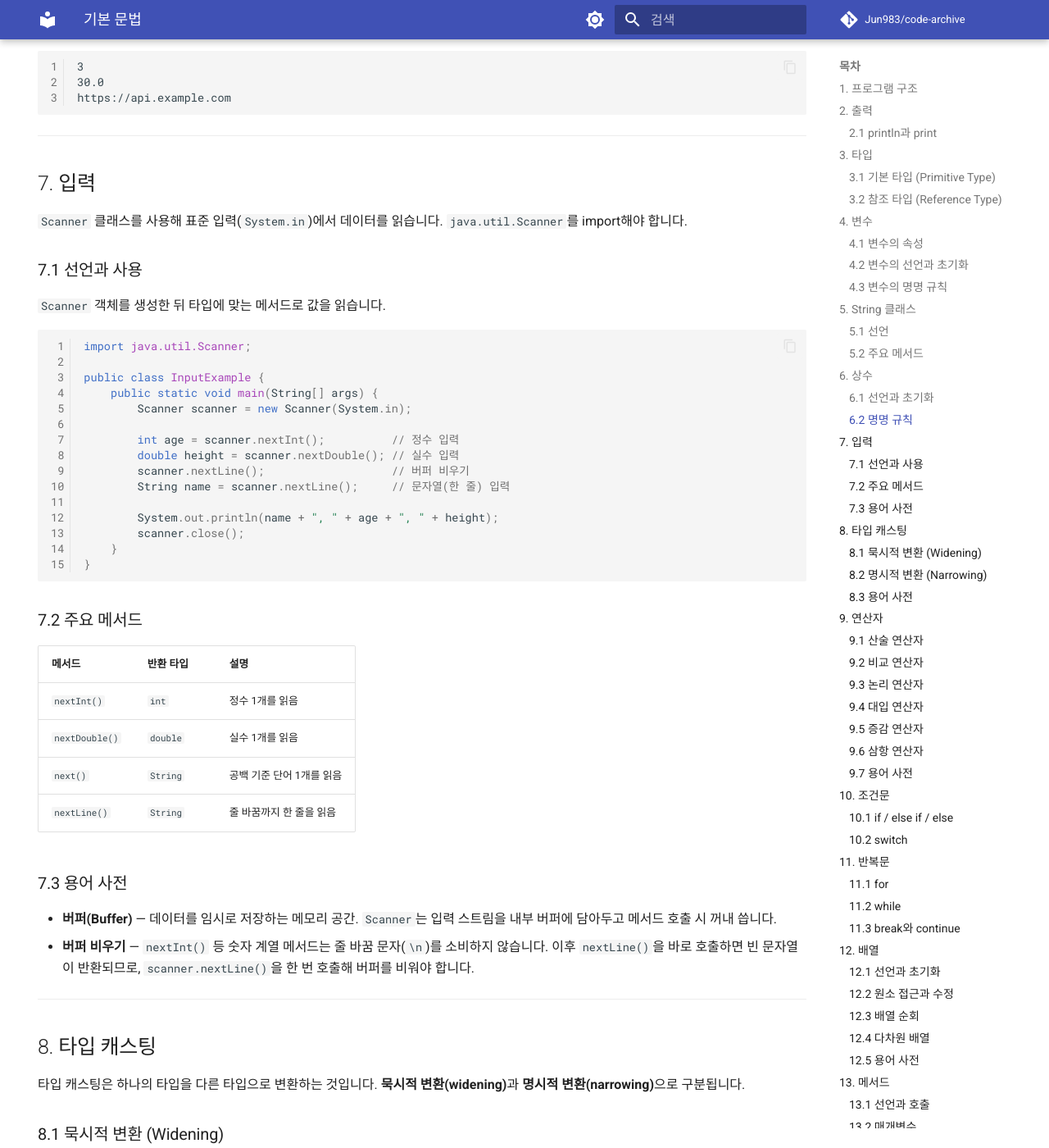
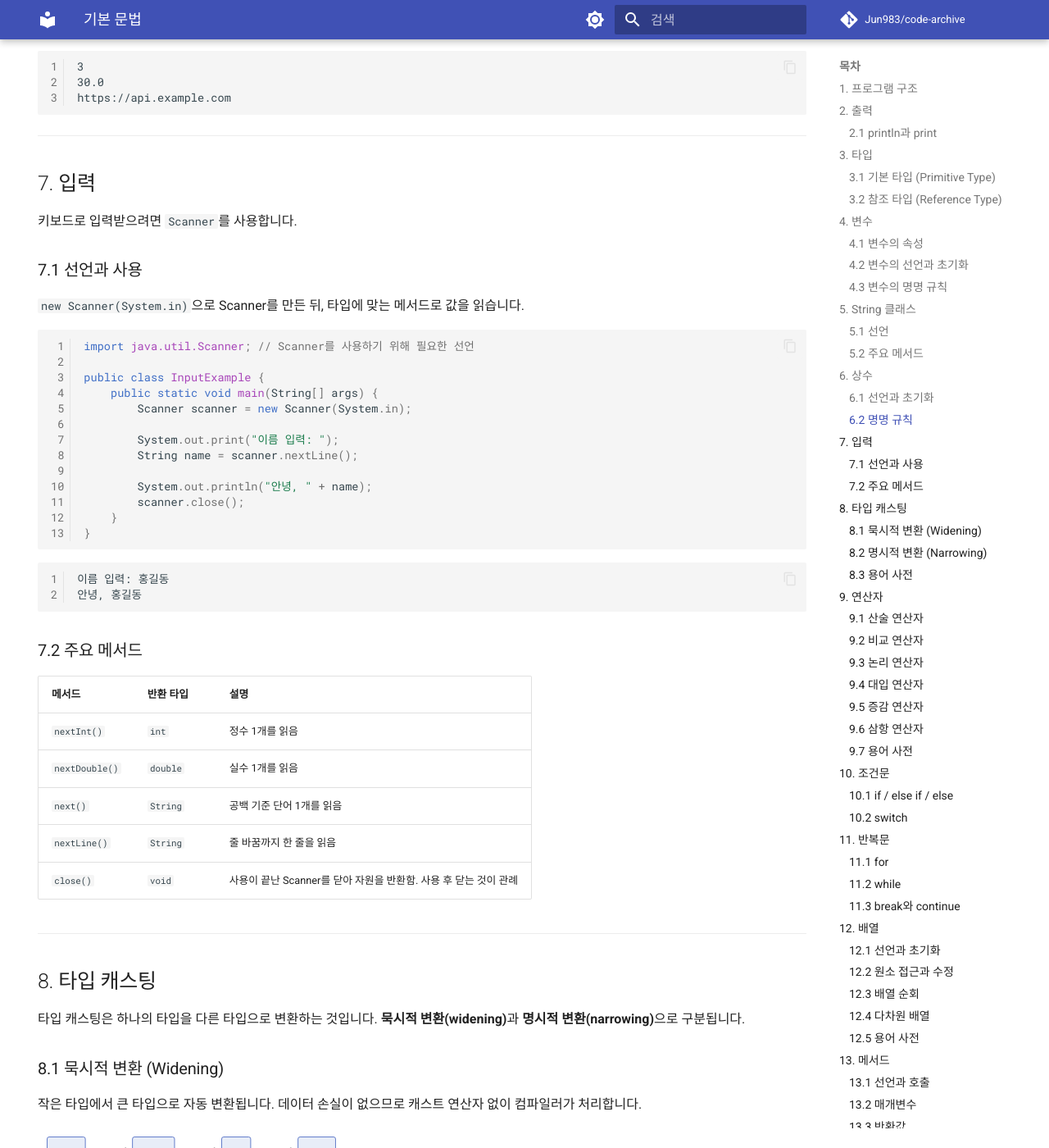
Before and after one commit to Jun983/code-archive, an MkDocs documentation site: the page built from docs/java/syntax.md, in a window 1280 px wide and 1400 px high, scrolled down 6399 px. Shown: the whole window at 82% size. Built offline with MkDocs 1.6.1 and Material for MkDocs 9.7.7, drawn with Linux system fonts in a browser that asks for light colours; comment, search, counter and statistics services are not loaded.

Commit message:
docs(java): 입력 섹션 초보자 친화성 개선
Co-Authored-By: Claude Sonnet 4.6 <noreply@anthropic.com>

````diff
--- a/docs/java/syntax.md
+++ b/docs/java/syntax.md
@@ -297,28 +297,31 @@ https://api.example.com
 
 ## 7. 입력
 
-`Scanner` 클래스를 사용해 표준 입력(`System.in`)에서 데이터를 읽습니다. `java.util.Scanner`를 import해야 합니다.
+키보드로 입력받으려면 `Scanner`를 사용합니다.
 
 ### 7.1 선언과 사용
 
-`Scanner` 객체를 생성한 뒤 타입에 맞는 메서드로 값을 읽습니다.
+`new Scanner(System.in)`으로 Scanner를 만든 뒤, 타입에 맞는 메서드로 값을 읽습니다.
 
 ```java
-import java.util.Scanner;
+import java.util.Scanner; // Scanner를 사용하기 위해 필요한 선언
 
 public class InputExample {
     public static void main(String[] args) {
         Scanner scanner = new Scanner(System.in);
 
-        int age = scanner.nextInt();          // 정수 입력
-        double height = scanner.nextDouble(); // 실수 입력
-        scanner.nextLine();                   // 버퍼 비우기
-        String name = scanner.nextLine();     // 문자열(한 줄) 입력
+        System.out.print("이름 입력: ");
+        String name = scanner.nextLine();
 
-        System.out.println(name + ", " + age + ", " + height);
+        System.out.println("안녕, " + name);
         scanner.close();
     }
 }
+```
+
+```
+이름 입력: 홍길동
+안녕, 홍길동
 ```
 
 ### 7.2 주요 메서드
@@ -329,11 +332,7 @@ public class InputExample {
 | `nextDouble()` | `double` | 실수 1개를 읽음 |
 | `next()` | `String` | 공백 기준 단어 1개를 읽음 |
 | `nextLine()` | `String` | 줄 바꿈까지 한 줄을 읽음 |
-
-### 7.3 용어 사전
-
-- **버퍼(Buffer)** — 데이터를 임시로 저장하는 메모리 공간. `Scanner`는 입력 스트림을 내부 버퍼에 담아두고 메서드 호출 시 꺼내 씁니다.
-- **버퍼 비우기** — `nextInt()` 등 숫자 계열 메서드는 줄 바꿈 문자(`\n`)를 소비하지 않습니다. 이후 `nextLine()`을 바로 호출하면 빈 문자열이 반환되므로, `scanner.nextLine()`을 한 번 호출해 버퍼를 비워야 합니다.
+| `close()` | `void` | 사용이 끝난 Scanner를 닫아 자원을 반환함. 사용 후 닫는 것이 관례 |
 
 ---
 
````
